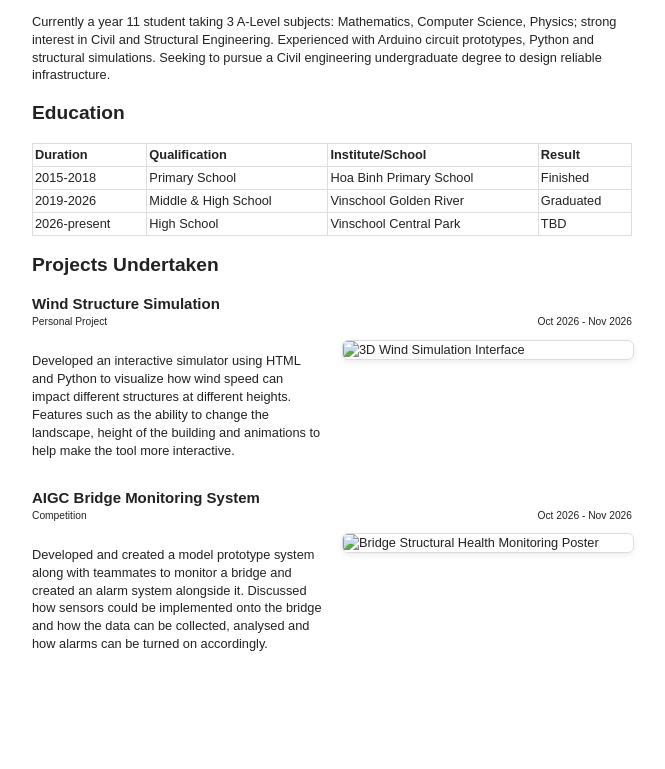
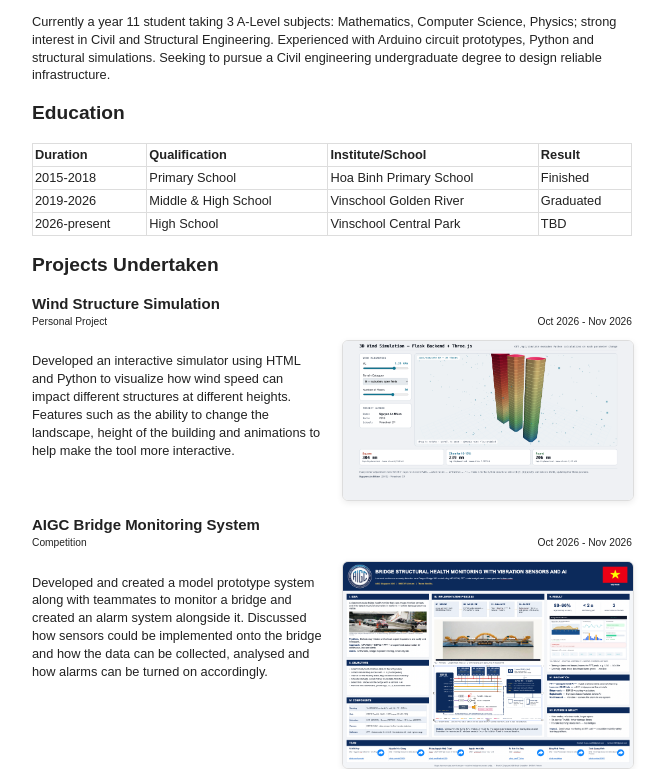
Before and after one commit to nguyenannhien1907/nguyenannhien1907.github.io, a plain HTML site: page index.html in a window 1280 px wide. Shown: the part 170-939 px from the top of the page, without its empty margins (308-973 px from the left). Before the commit the page ends 836 px from the top, so only its background shows below. Drawn offline with Linux system fonts and the light colour scheme.

Commit message:
Add files via upload

```diff
--- a/index.html
+++ b/index.html
@@ -143,7 +143,7 @@
 							<p class="description">Developed an interactive simulator using HTML and Python to visualize how wind speed can impact different structures at different heights. Features such as the ability to change the landscape, height of the building and animations to help make the tool more interactive.</p>
 						</div>
 						<div class="project-media">
-							<img src="windsim.jpg" alt="3D Wind Simulation Interface">
+							<img src="windsim.png" alt="3D Wind Simulation Interface">
 						</div>
 					</div>
 				</section>
@@ -158,7 +158,7 @@
 							<p class="description">Developed and created a model prototype system along with teammates to monitor a bridge and created an alarm system alongside it. Discussed how sensors could be implemented onto the bridge and how the data can be collected, analysed and how alarms can be turned on accordingly.</p>
 						</div>
 						<div class="project-media">
-							<img src="bridgesystem.jpg" alt="Bridge Structural Health Monitoring Poster">
+							<img src="bridgesystem.png" alt="Bridge Structural Health Monitoring Poster">
 						</div>
 					</div>
 				</section>
```
